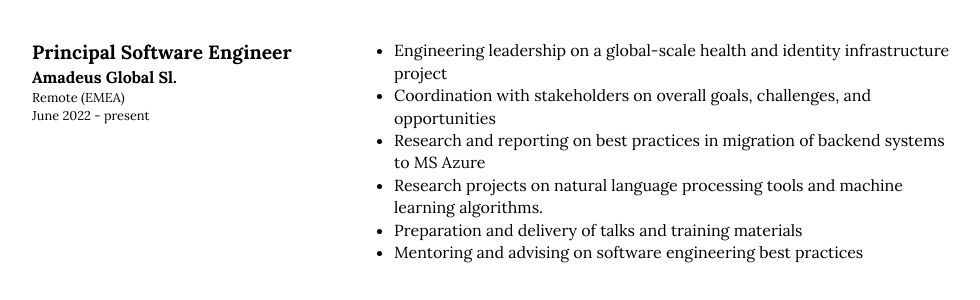
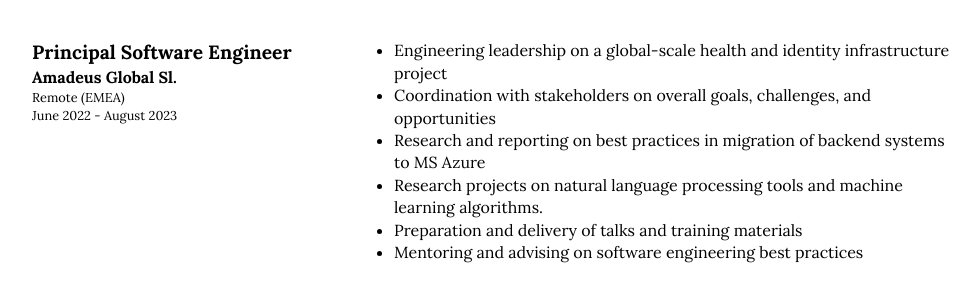
Before and after one commit to nathanschepers/resume, a Jekyll site: the page built from src/index.html, in a window 1280 px wide and 900 px high, scrolled down 1349 px. Shown: the part 153-453 px from the top of the window, without its empty margins (148-1128 px from the left). Built offline with Jekyll 4.4.1, drawn with Linux system fonts in a browser that asks for light colours.

Commit message:
some cleanup and github actions

```diff
--- a/src/_data/jobs.yml
+++ b/src/_data/jobs.yml
@@ -1,7 +1,7 @@
 -   title: Principal Software Engineer
     company: Amadeus Global Sl.
     location: Remote (EMEA)
-    period: 'June 2022 - present'
+    period: 'June 2022 - August 2023'
     duties:
       - description: Engineering leadership on a global-scale health and identity infrastructure project
       - description: Coordination with stakeholders on overall goals, challenges, and opportunities
```
Also changed, not shown: .github/workflows/github-actions-demo.yml (added), 3 other files.
